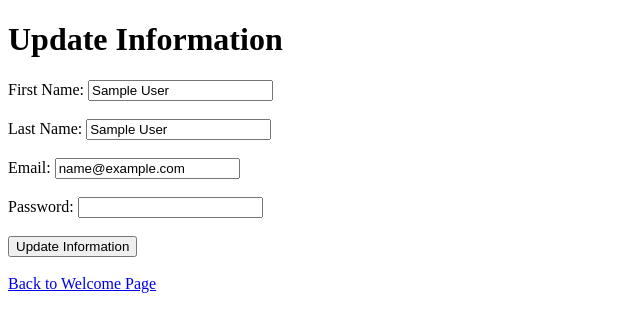
After one commit to sharchit/dblab8, a PHP site: page /update_info.php in a window 1280 px wide. The commit adds this page. Shown: the top 332 px of the page, without its empty margins (0-640 px from the left). Run offline with PHP 8.4, Linux system fonts and the light colour scheme; the visitor is signed in with stand-in values (Sample User, id 1).

Commit message:
All parts created

```diff
--- /dev/null
+++ b/logout.php
@@ -0,0 +1,6 @@
+<?php
+    session_start();
+    session_destroy();
+    header("Location: login.html"); // replace index.php with the URL of the desired page
+    exit;
+?>
--- a/registration.php
+++ b/registration.php
@@ -6,7 +6,7 @@ ini_set('display_errors', 1);
 error_reporting(-1);
 $host = "localhost";
 $username = "root";
-$password = "iitp@123";
+$password = "sharchit";
 $conn = mysqli_connect($host, $username, $password);
 // Check if the connection was successful
 if (mysqli_connect_errno()) {
--- /dev/null
+++ b/update_info.php
@@ -0,0 +1,95 @@
+<?php
+session_start();
+
+// Connect to MySQL database
+$dbhost = 'localhost';
+$dbname = 'dblab8';
+$dbuser = 'root';
+$dbpass = 'sharchit';
+
+try {
+    $db = new PDO("mysql:host=$dbhost;dbname=$dbname", $dbuser, $dbpass);
+    $db->setAttribute(PDO::ATTR_ERRMODE, PDO::ERRMODE_EXCEPTION);
+} catch(PDOException $e) {
+    echo "Connection failed: " . $e->getMessage();
+    exit;
+}
+
+// Check if the user is logged in
+if (!isset($_SESSION['user_id'])) {
+    header("Location: login.php");
+    exit;
+}
+
+// Get the user's information from the "users" table
+$user_id = $_SESSION['user_id'];
+$stmt = $db->prepare("SELECT * FROM users WHERE id=:id");
+$stmt->bindParam(':id', $user_id);
+$stmt->execute();
+$user = $stmt->fetch(PDO::FETCH_ASSOC);
+
+// Update the user's information in the "users" table
+if ($_SERVER['REQUEST_METHOD'] === 'POST') {
+    $first_name = $_POST['first_name'];
+    $last_name = $_POST['last_name'];
+    $email = $_POST['email'];
+    $execute = 'y';
+    if ($_POST['password'] == "") {
+        $hashed_password = $_SESSION['password'];
+    }
+    else {
+        $password = $_POST['password'];
+        if (!preg_match("/^(?=.*\d)(?=.*[a-z])(?=.*[A-Z])(?=.*[!@#$%^&*()_+])(?=.*[a-zA-Z]).{8,}$/", $password)) {
+            echo "<script>alert('Password must be at least 8 characters long and contain at least one uppercase letter, one lowercase letter, one number, and one special character.');</script>";
+            $execute = 'n';
+        }
+        $hashed_password = password_hash($password, PASSWORD_DEFAULT);
+    }
+
+
+    // Update the user's information in the database
+    if($execute == 'y') {
+        $stmt = $db->prepare("UPDATE users SET first_name=:first_name, last_name=:last_name, email=:email, password=:password WHERE id=:id");
+        $stmt->bindParam(':first_name', $first_name);
+        $stmt->bindParam(':last_name', $last_name);
+        $stmt->bindParam(':email', $email);
+        $stmt->bindParam(':password', $hashed_password);
+        $stmt->bindParam(':id', $user_id);
+        $stmt->execute();
+
+        // Update the user variable with the new information
+        $user['first_name'] = $first_name;
+        $user['last_name'] = $last_name;
+        $user['email'] = $email;
+        $_SESSION['first_name'] = $first_name;
+        $_SESSION['last_name'] = $last_name;
+        $_SESSION['email'] = $email;
+        header("Location: welcome.php");
+    }
+
+}
+
+?>
+
+<!DOCTYPE html>
+<html>
+<head>
+    <title>Update Information</title>
+</head>
+<body>
+    <h1>Update Information</h1>
+    <form method="POST">
+        <label for="first_name">First Name:</label>
+        <input type="text" name="first_name" value="<?php echo $user['first_name']; ?>"><br><br>
+        <label for="last_name">Last Name:</label>
+        <input type="text" name="last_name" value="<?php echo $user['last_name']; ?>"><br><br>
+        <label for="email">Email:</label>
+        <input type="email" name="email" value="<?php echo $user['email']; ?>"><br><br>
+        <label for="password">Password:</label>
+        <input type="password" name="password"><br><br>
+        <input type="submit" value="Update Information">
+    </form>
+    <br>
+    <a href="welcome.php">Back to Welcome Page</a>
+</body>
+</html>
```
Also changed, not shown: delete_account.php (added, +52 -0 lines), login.php (+6 -3 lines), welcome.php (added, +18 -0 lines), 1 other file.
